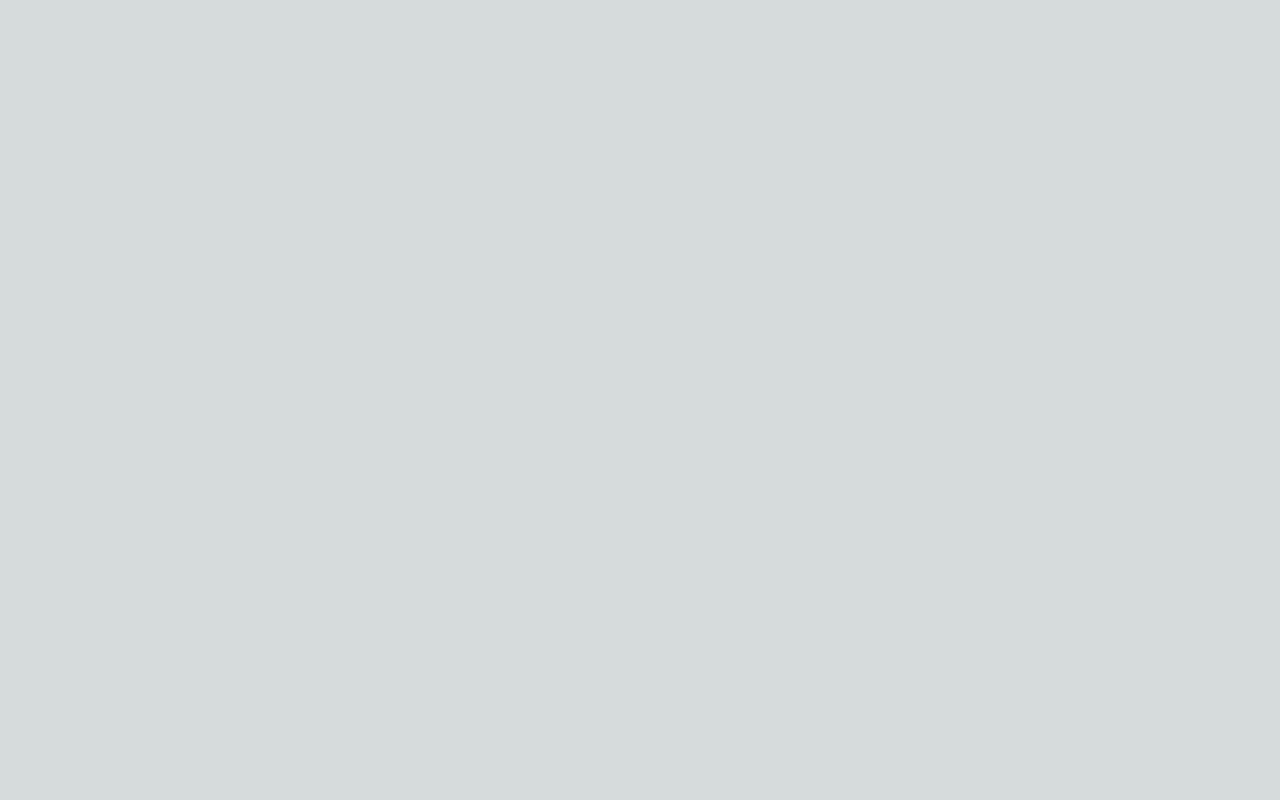
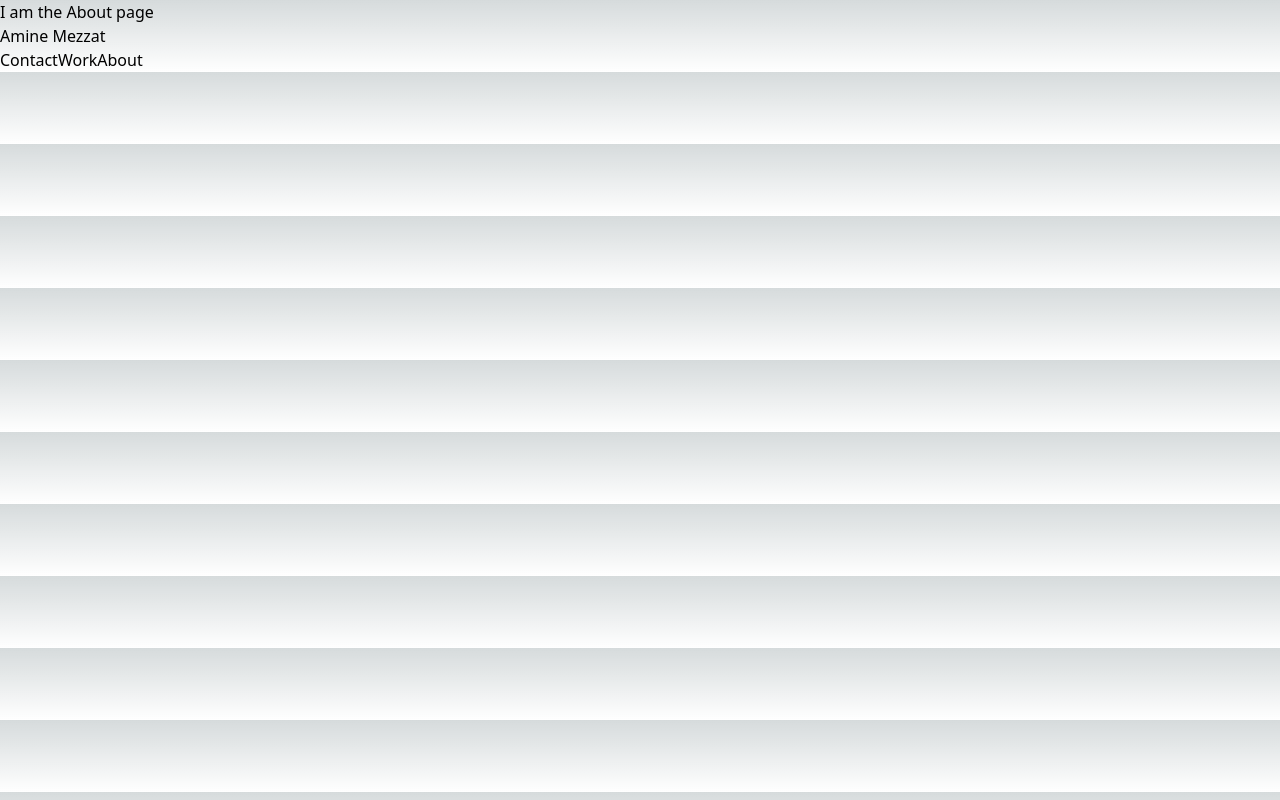
Before and after one commit to mezz01/mezzportfolio, a Next.js app: page /about in a window 1280 px wide. Built offline with nearby package versions, Linux system fonts and the light colour scheme.

Commit message:
last thing today

```diff
--- a/src/pages/about.js
+++ b/src/pages/about.js
@@ -1,8 +1,11 @@
+import Header from "../../components/header";
 
 
 export default function about() {
     return(
         <main>
+            <h1>I am the About page</h1>
+            <Header></Header>
         </main>
     )
 }
--- a/src/pages/contact.js
+++ b/src/pages/contact.js
@@ -4,6 +4,7 @@ import Header from "../../components/header";
 export default function Contact() {
 return(
     <main>
+        <h1>I am the contact page</h1>
         <Header></Header>
     </main>
 )
--- a/src/pages/index.js
+++ b/src/pages/index.js
@@ -2,18 +2,17 @@ import Image from 'next/image'
 import { Inter, Sree_Krushnadevaraya } from 'next/font/google'
 import Header from '../../components/header'
 import Head from 'next/head'
+import tailwindConfig from '../../tailwind.config'
 
 const inter = Inter({ subsets: ['latin'] })
 
 export default function Home() {
   return (
     <main>
-        <Head>
         <title>My page title</title>
         <meta name="keywords" content="amine, amine mezzat, web developer maroc, mezzat01, mezz01, nextjs developer maroc"/>
         <Header></Header>
-      </Head>
-      <h1 className="">Web Developer</h1>
+        <h1 className=''>Web Developer</h1>
     </main>
   )
 }
--- a/src/pages/work.js
+++ b/src/pages/work.js
@@ -1,10 +1,10 @@
-
+import Header from "../../components/header"
 
 export default function Work() {
     return (
         <main>
-            <Head></Head>
+            <h1>I am the work page</h1>
+            <Header></Header>
         </main>
     )
-
 }
```
